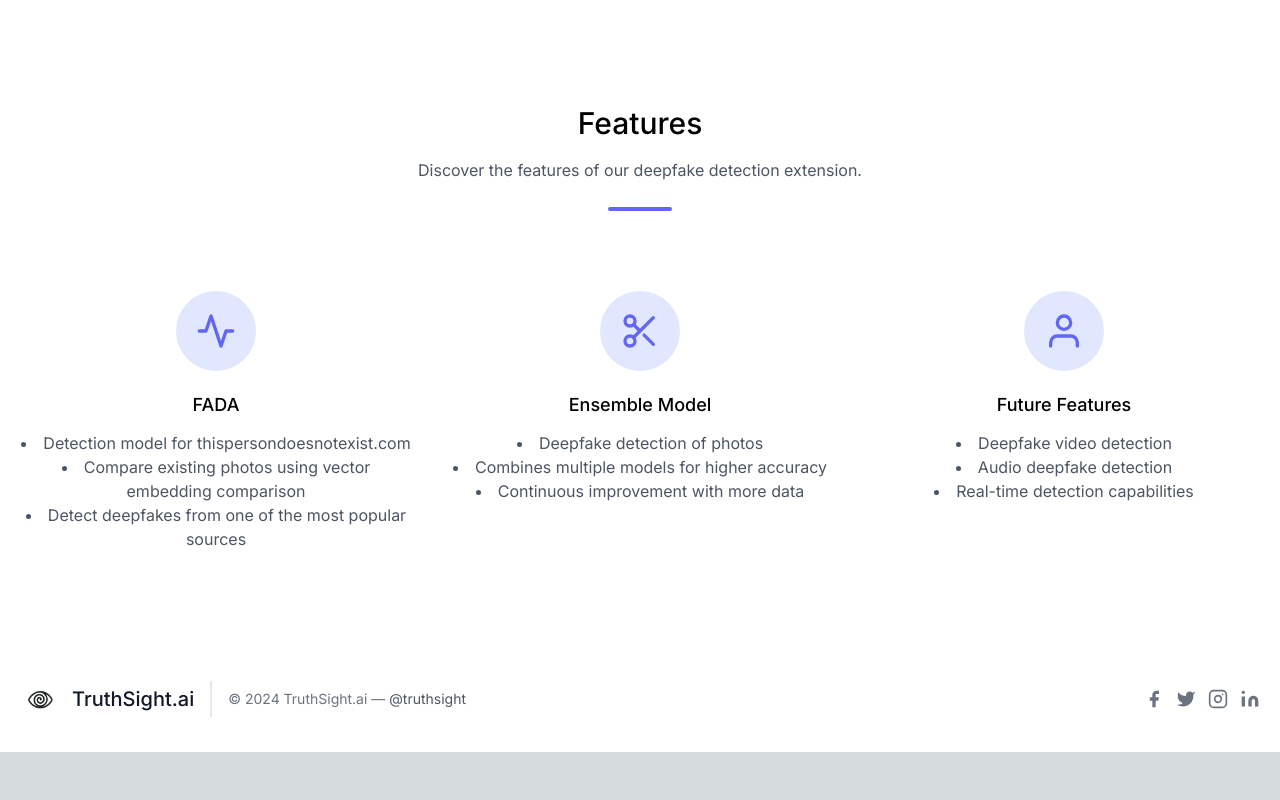
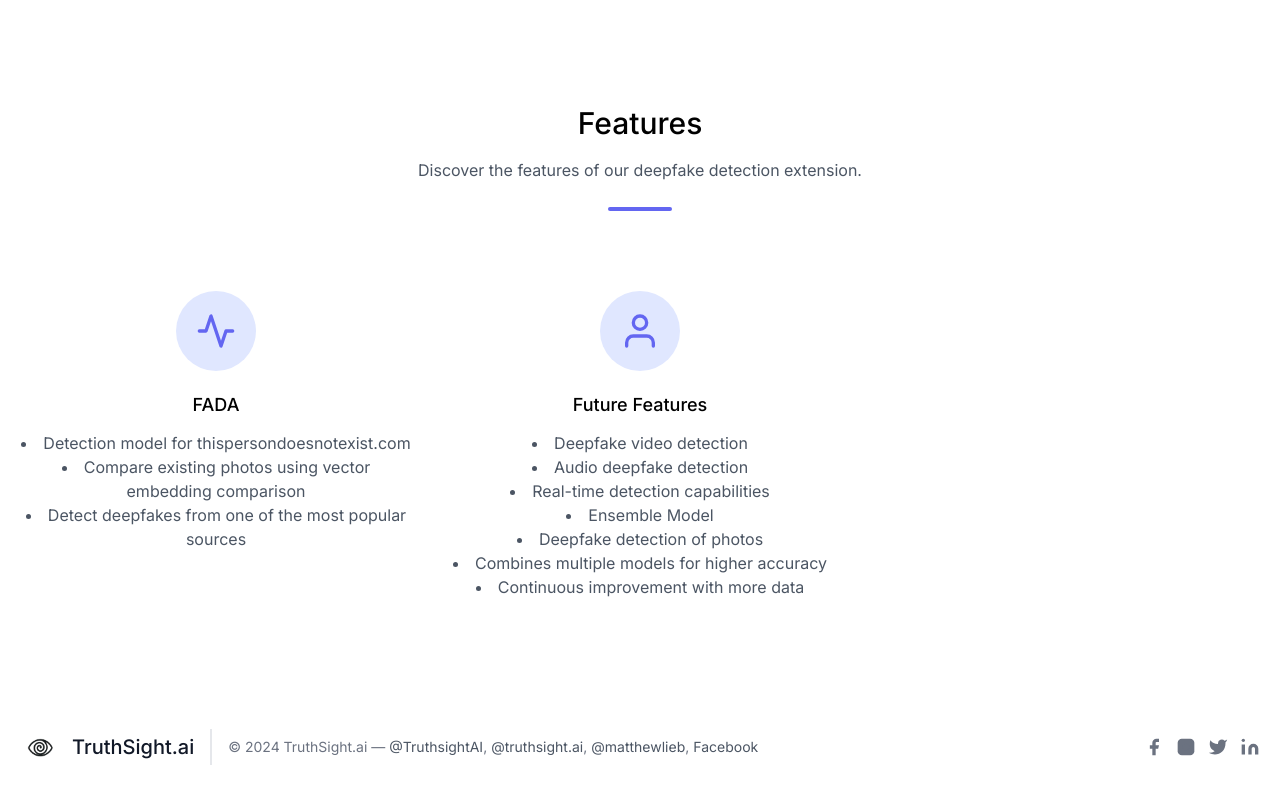
Before and after one commit to matthewlieb/truthsight-landing-page, a Next.js app: page / in a window 1280 px wide. Shown: the part 797-1597 px from the top of the page. Before the commit the page ends 1549 px from the top, so only its background shows below. Built offline with nearby package versions, Linux system fonts and the light colour scheme.

Commit message:
Fix some little UI stuff

```diff
--- a/app/page.tsx
+++ b/app/page.tsx
@@ -1,6 +1,7 @@
 "use client";
 
 import { useState } from 'react';
+import Image from 'next/image';
 
 export default function Home() {
   const [email, setEmail] = useState('');
@@ -33,7 +34,7 @@
       <header className="text-black body-font bg-white py-6">
         <div className="container mx-auto flex flex-wrap p-5 flex-col md:flex-row items-center">
           <a className="flex title-font font-medium items-center text-black mb-4 md:mb-0">
-            <img src="/truthsight-logo.png" alt="TruthSight Logo" width={40} height={40} />
+            <Image src="/truthsight-logo.png" alt="TruthSight Logo" width={40} height={40} />
             <span className="ml-3 text-3xl">TruthSight.ai</span>
           </a>
           <div className="md:ml-auto flex flex-wrap items-center text-base justify-center">
@@ -55,9 +56,9 @@
           <div className="mb-12">
             <h1 className="sm:text-3xl text-2xl font-medium title-font mb-4 text-black">Welcome to TruthSight.ai</h1>
             <p className="lg:w-2/3 mx-auto leading-relaxed text-base text-black">
-              A Chrome extension to detect deepfakes. Get a free guide on spotting deepfakes!
+              A Chrome extension to detect deepfakes.
             </p>
-            <img src="/truthsight-logo.png" alt="TruthSight Logo" width={100} height={100} className="mx-auto" />
+            <Image src="/truthsight-logo.png" alt="TruthSight Logo" width={100} height={100} className="mx-auto" />
           </div>
           <div id="signup" className="bg-gray-100 rounded-lg p-8 flex flex-col mx-auto w-full mt-10 md:mt-0 max-w-md">
             <h2 className="text-gray-900 text-lg font-medium title-font mb-5">Sign Up</h2>
@@ -98,7 +99,7 @@
               <div className="w-16 h-1 rounded-full bg-indigo-500 inline-flex"></div>
             </div>
           </div>
-          <div className="flex flex-wrap sm:-m-4 -mx-4 -mb-10 -mt-4 md:space-y-0 space-y-6">
+          <div className="flex flex-wrap -m-4">
             <div className="p-4 md:w-1/3 flex flex-col text-center items-center">
               <div className="w-20 h-20 inline-flex items-center justify-center rounded-full bg-indigo-100 text-indigo-500 mb-5 flex-shrink-0">
                 <svg fill="none" stroke="currentColor" strokeLinecap="round" strokeLinejoin="round" strokeWidth="2" className="w-10 h-10" viewBox="0 0 24 24">
@@ -117,23 +118,6 @@
             <div className="p-4 md:w-1/3 flex flex-col text-center items-center">
               <div className="w-20 h-20 inline-flex items-center justify-center rounded-full bg-indigo-100 text-indigo-500 mb-5 flex-shrink-0">
                 <svg fill="none" stroke="currentColor" strokeLinecap="round" strokeLinejoin="round" strokeWidth="2" className="w-10 h-10" viewBox="0 0 24 24">
-                  <circle cx="6" cy="6" r="3"></circle>
-                  <circle cx="6" cy="18" r="3"></circle>
-                  <path d="M20 4L8.12 15.88M14.47 14.48L20 20M8.12 8.12L12 12"></path>
-                </svg>
-              </div>
-              <div className="flex-grow">
-                <h2 className="text-black text-lg title-font font-medium mb-3">Ensemble Model</h2>
-                <ul className="list-disc list-inside">
-                  <li>Deepfake detection of photos</li>
-                  <li>Combines multiple models for higher accuracy</li>
-                  <li>Continuous improvement with more data</li>
-                </ul>
-              </div>
-            </div>
-            <div className="p-4 md:w-1/3 flex flex-col text-center items-center">
-              <div className="w-20 h-20 inline-flex items-center justify-center rounded-full bg-indigo-100 text-indigo-500 mb-5 flex-shrink-0">
-                <svg fill="none" stroke="currentColor" strokeLinecap="round" strokeLinejoin="round" strokeWidth="2" className="w-10 h-10" viewBox="0 0 24 24">
                   <path d="M20 21v-2a4 4 0 00-4-4H8a4 4 0 00-4 4v2"></path>
                   <circle cx="12" cy="7" r="4"></circle>
                 </svg>
@@ -144,6 +128,10 @@
                   <li>Deepfake video detection</li>
                   <li>Audio deepfake detection</li>
                   <li>Real-time detection capabilities</li>
+                  <li>Ensemble Model</li>
+                  <li>Deepfake detection of photos</li>
+                  <li>Combines multiple models for higher accuracy</li>
+                  <li>Continuous improvement with more data</li>
                 </ul>
               </div>
             </div>
@@ -154,30 +142,33 @@
       <footer className="text-gray-600 body-font">
         <div className="container px-5 py-8 mx-auto flex items-center sm:flex-row flex-col">
           <a className="flex title-font font-medium items-center md:justify-start justify-center text-gray-900">
-            <img src="/truthsight-logo.png" alt="TruthSight Logo" width={40} height={40} />
+            <Image src="/truthsight-logo.png" alt="TruthSight Logo" width={40} height={40} />
             <span className="ml-3 text-xl">TruthSight.ai</span>
           </a>
           <p className="text-sm text-gray-500 sm:ml-4 sm:pl-4 sm:border-l-2 sm:border-gray-200 sm:py-2 sm:mt-0 mt-4">© 2024 TruthSight.ai —
-            <a href="https://twitter.com/truthsight" className="text-gray-600 ml-1" rel="noopener noreferrer" target="_blank">@truthsight</a>
+            <a href="https://twitter.com/TruthsightAI" className="text-gray-600 ml-1" rel="noopener noreferrer" target="_blank">@TruthsightAI</a>,
+            <a href="https://www.instagram.com/truthsight.ai" className="text-gray-600 ml-1" rel="noopener noreferrer" target="_blank">@truthsight.ai</a>,
+            <a href="https://www.linkedin.com/in/matthewlieb" className="text-gray-600 ml-1" rel="noopener noreferrer" target="_blank">@matthewlieb</a>,
+            <a href="https://www.facebook.com/matt.ice22/" className="text-gray-600 ml-1" rel="noopener noreferrer" target="_blank">Facebook</a>
           </p>
           <span className="inline-flex sm:ml-auto sm:mt-0 mt-4 justify-center sm:justify-start">
-            <a className="text-gray-500">
+            <a href="https://twitter.com/TruthsightAI" className="text-gray-500">
               <svg fill="currentColor" strokeLinecap="round" strokeLinejoin="round" strokeWidth="2" className="w-5 h-5" viewBox="0 0 24 24">
                 <path d="M18 2h-3a5 5 0 00-5 5v3H7v4h3v8h4v-8h3l1-4h-4V7a1 1 0 011-1h3z"></path>
               </svg>
             </a>
-            <a className="ml-3 text-gray-500">
+            <a href="https://www.instagram.com/truthsight.ai" className="ml-3 text-gray-500">
+              <svg fill="currentColor" strokeLinecap="round" strokeLinejoin="round" strokeWidth="2" className="w-5 h-5" viewBox="0 0 24 24">
+                <rect width="20" height="20" x="2" y="2" rx="5" ry="5"></rect>
+                <path d="M16 11.37A4 4 0 1112.63 8 4 4 0 0116 11.37zm1.5-4.87h.01"></path>
+              </svg>
+            </a>
+            <a href="https://www.linkedin.com/in/matthewlieb" className="ml-3 text-gray-500">
               <svg fill="currentColor" strokeLinecap="round" strokeLinejoin="round" strokeWidth="2" className="w-5 h-5" viewBox="0 0 24 24">
                 <path d="M23 3a10.9 10.9 0 01-3.14 1.53 4.48 4.48 0 00-7.86 3v1A10.66 10.66 0 013 4s-4 9 5 13a11.64 11.64 0 01-7 2c9 5 20 0 20-11.5a4.5 4.5 0 00-.08-.83A7.72 7.72 0 0023 3z"></path>
               </svg>
             </a>
-            <a className="ml-3 text-gray-500">
-              <svg fill="none" stroke="currentColor" strokeLinecap="round" strokeLinejoin="round" strokeWidth="2" className="w-5 h-5" viewBox="0 0 24 24">
-                <rect width="20" height="20" x="2" y="2" rx="5" ry="5"></rect>
-                <path d="M16 11.37A4 4 0 1112.63 8 4 4 0 0116 11.37zm1.5-4.87h.01"></path>
-              </svg>
-            </a>
-            <a className="ml-3 text-gray-500">
+            <a href="https://www.facebook.com/matt.ice22/" className="ml-3 text-gray-500">
               <svg fill="currentColor" stroke="currentColor" strokeLinecap="round" strokeLinejoin="round" strokeWidth="0" className="w-5 h-5" viewBox="0 0 24 24">
                 <path stroke="none" d="M16 8a6 6 0 016 6v7h-4v-7a2 2 0 00-2-2 2 2 0 00-2 2v7h-4v-7a6 6 0 016-6zM2 9h4v12H2z"></path>
                 <circle cx="4" cy="4" r="2" stroke="none"></circle>
```
